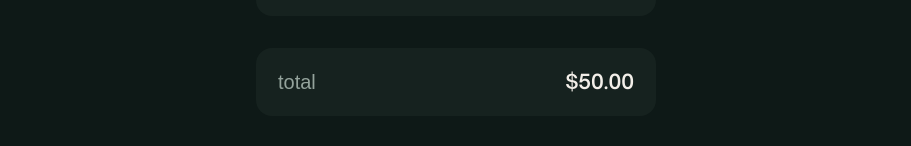
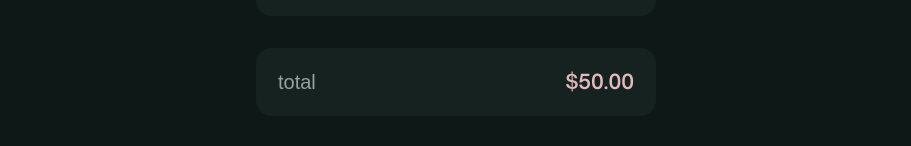
Before and after one commit to ava-sam/nailbech-booking-site, a Next.js app: page /booking in a window 1280 px wide. Shown: the part 515-661 px from the top of the page, without its empty margins (184-1095 px from the left). Built offline with nearby package versions, Linux system fonts and the light colour scheme.

Commit message:
change pricing to pink

```diff
--- a/app/booking/page.tsx
+++ b/app/booking/page.tsx
@@ -150,7 +150,7 @@ export default function BookingPage() {
 
       <div className="mt-8 bg-surface rounded-2xl px-[22px] py-5 flex items-center justify-between">
         <span className="text-sage text-xl">total</span>
-        <span className="text-cream font-semibold text-xl">
+        <span className="text-lotus font-semibold text-xl">
           ${price.total.toFixed(2)}
         </span>
       </div>
--- a/app/booking/schedule/page.tsx
+++ b/app/booking/schedule/page.tsx
@@ -240,7 +240,7 @@ function ScheduleForm() {
             <div className="border-t border-white/10 pt-3">
               <div className="flex justify-between text-sm">
                 <span className="text-sage">Total</span>
-                <span className="font-semibold text-cream">${price.total.toFixed(2)}</span>
+                <span className="font-semibold text-lotus">${price.total.toFixed(2)}</span>
               </div>
             </div>
 
```
